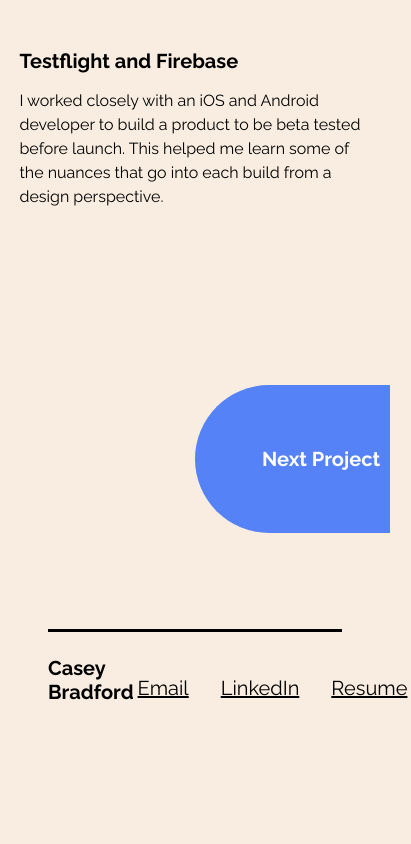
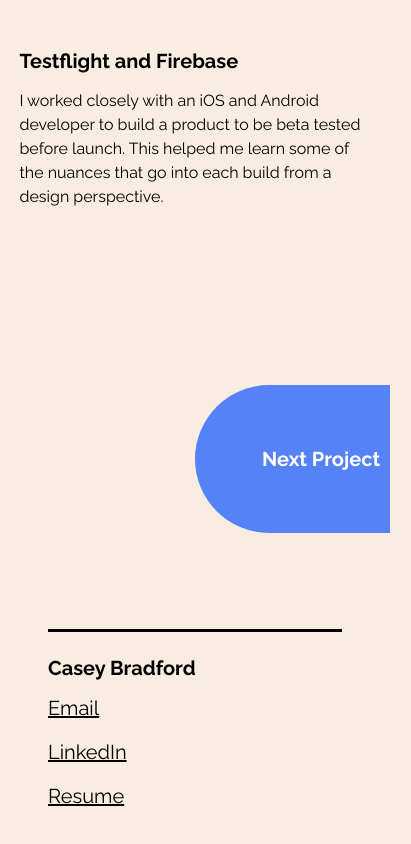
Before and after one commit to hottinet/casey-site-v2, a Next.js app: page /irth in a window 390 px wide. Shown: the part 4433-5277 px from the top of the page, 411 px wide, since content can reach past the window. Before the commit the page ends 5201 px from the top, so only its background shows below. Built offline with nearby package versions, Linux system fonts and the light colour scheme.

Commit message:
mobile footer styling

```diff
--- a/src/components/meta/Footer.tsx
+++ b/src/components/meta/Footer.tsx
@@ -11,9 +11,14 @@ const FooterDivider = styled(Divider)`
 `;
 
 const FooterLink = styled(Link)`
-  margin-right: ${({ theme }) => theme.spacing[24]};
   :last-child {
     margin-right: 0;
+  }
+  margin-top: ${({ theme }) => theme.spacing[12]};
+  width: min-content;
+  ${({ theme }) => theme.breakpoints.sm} {
+    margin-top: 0;
+    margin-right: ${({ theme }) => theme.spacing[24]};
   }
 `;
 
@@ -21,14 +26,34 @@ const CaseyLink = styled(Link)`
   text-decoration: none;
 `;
 
+const FooterWrapper = styled(FlexBox)`
+  flex-direction: column;
+  align-items: flex-start;
+  ${({ theme }) => theme.breakpoints.sm} {
+    flex-direction: row;
+    align-items: center;
+  }
+`;
+
+const LinkWrapper = styled(FlexBox)`
+  flex-direction: column;
+  margin-left: -0.25rem;
+  ${({ theme }) => theme.breakpoints.sm} {
+    margin-left: 0;
+    flex-direction: row;
+  }
+`;
+
 const Footer: React.FC = () => (
   <Box p={48}>
     <FooterDivider />
-    <FlexBox alignItems="center" justifyContent="space-between">
+    <FooterWrapper alignItems="center" justifyContent="space-between">
       <CaseyLink href="/" internal noHover>
-        <Heading bold>Casey Bradford</Heading>
+        <Heading bold mb={0}>
+          Casey Bradford
+        </Heading>
       </CaseyLink>
-      <FlexBox>
+      <LinkWrapper>
         <FooterLink href="mailto:caseyebradford@gmail.com">
           <Heading mb={0}>Email</Heading>
         </FooterLink>
@@ -38,8 +63,8 @@ const Footer: React.FC = () => (
         <FooterLink href="https://troychryssos.com/">
           <Heading mb={0}>Resume</Heading>
         </FooterLink>
-      </FlexBox>
-    </FlexBox>
+      </LinkWrapper>
+    </FooterWrapper>
   </Box>
 );
 
```
